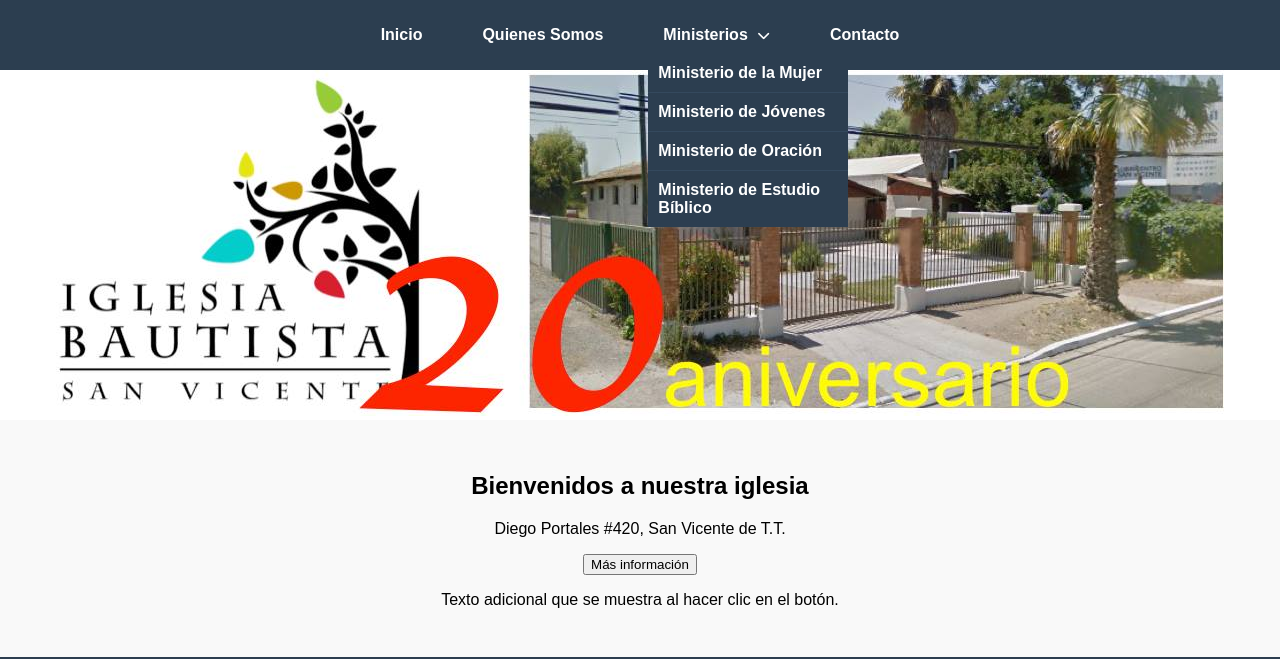
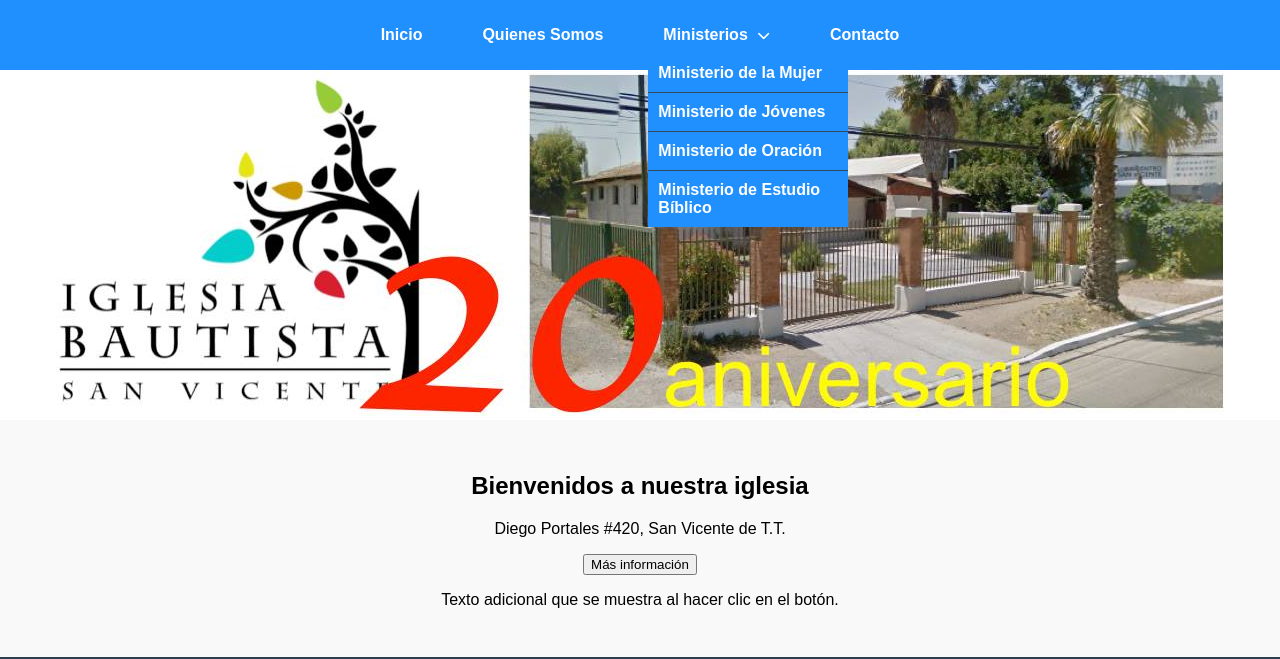
Before and after one commit to matiasarielcorral/Iglesiabsv-web, a plain HTML site: page index.html in a window 1280 px wide. Both pictures are taken after a click on the item "Ministerios". Shown: the top 659 px of the page. Drawn offline with Linux system fonts and the light colour scheme.

Commit message:
Update menu background color and add favicon link in HTML

```diff
--- a/css/styles.css
+++ b/css/styles.css
@@ -8,7 +8,7 @@ body {
 
 /* Menú de navegación */
 .menu-container {
-    background-color: #2c3e50;
+    background-color: #2090ff;
     padding: 1rem;
 }
 
@@ -44,7 +44,7 @@ body {
     position: absolute;
     top: 100%;
     left: 0;
-    background-color: #2c3e50;
+    background-color: #2090ff;
     list-style: none;
     padding: 0;
     margin: 0;
--- a/index.html
+++ b/index.html
@@ -4,6 +4,8 @@
     <meta charset="UTF-8">
     <meta name="viewport" content="width=device-width, initial-scale=1.0">
     <title>Iglesia Bautista de San Vicente de T.T.</title>
+     <!-- Favicon  -->
+    <link rel="icon" href="assets/images/LOGO-ICO.jpg" type="image/x-icon">
     <!--CSS-->
     <link rel="stylesheet" href="css/styles.css">
     <!-- Iconos de Font Awesome para redes sociales -->
```
